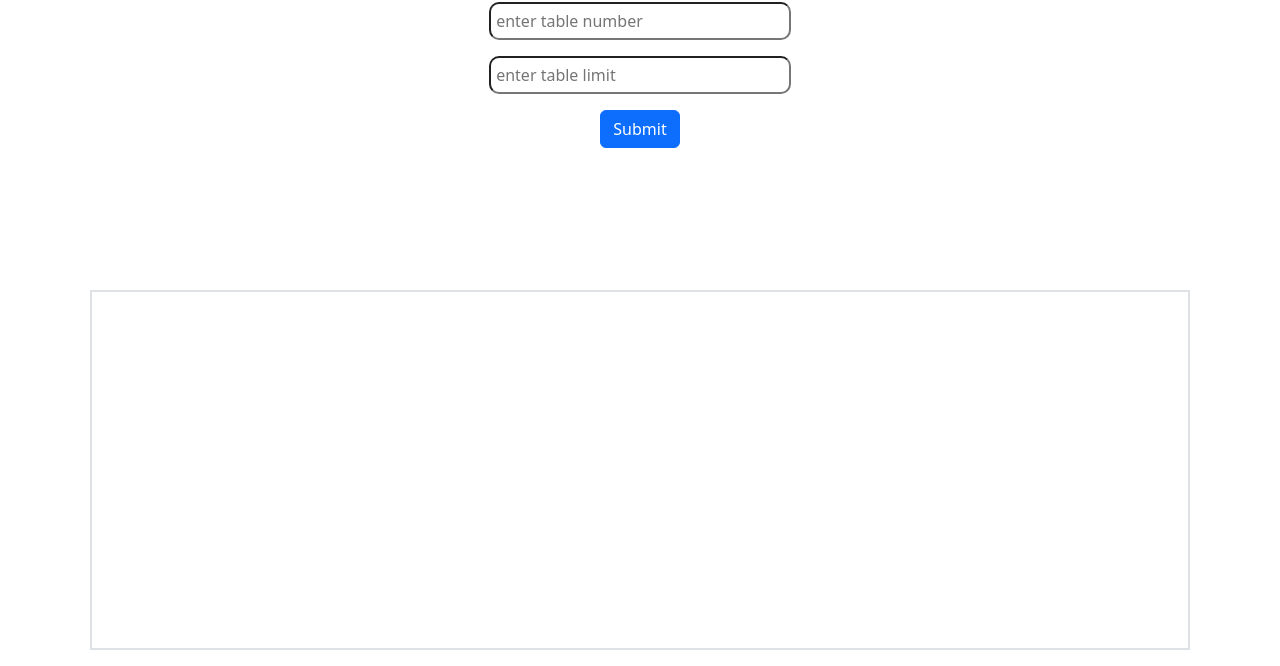
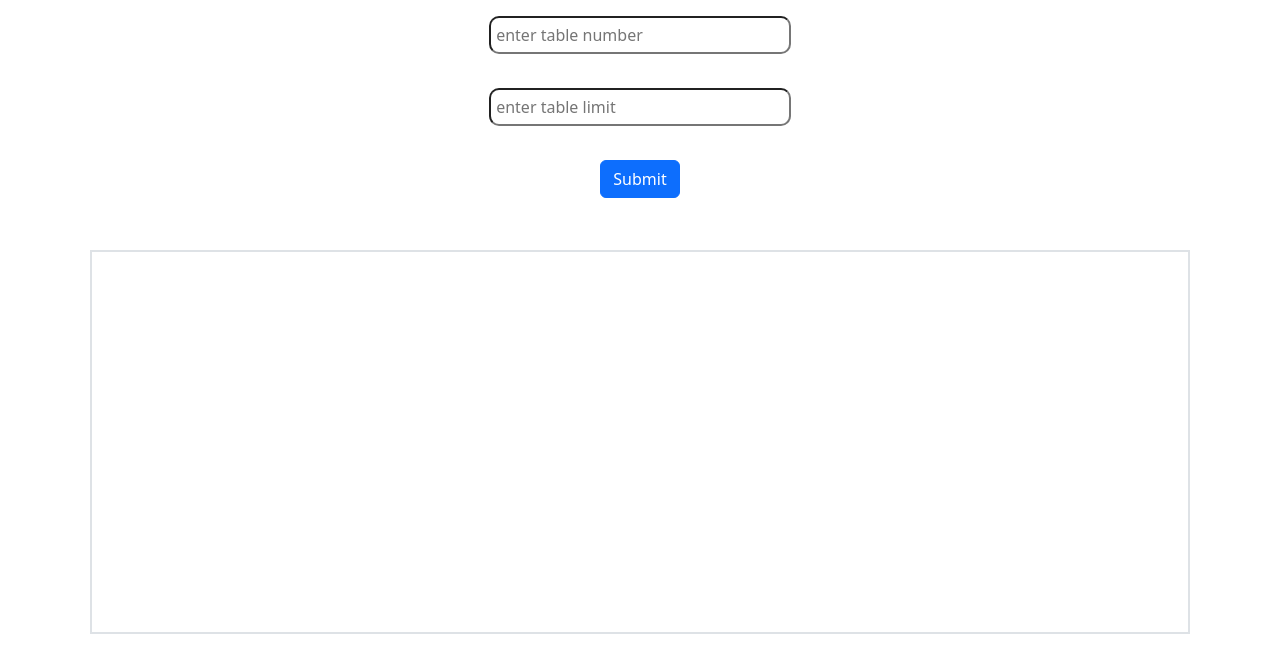
Before and after one commit to Umarmajeed711/Table-Generator-2, a plain HTML site: page index.html in a window 1280 px wide. Shown: the part 134-800 px from the top of the page. Drawn offline with nearby package versions, Linux system fonts and the light colour scheme.

Commit message:
Table generator

```diff
--- a/index.html
+++ b/index.html
@@ -23,15 +23,15 @@
 </head>
 <body>
     <div class="container mt-3  d-flex justify-content-around flex-wrap flex-column ">
-        <div class="d-flex justify-content-center flex-wrap" style="height: 50vh;">
-            <div class="d-flex flex-column justify-content-around align-content-center" style="height: 50%;">
+        <div class="d-flex justify-content-center flex-wrap" style="height: 40vh;">
+            <div class="d-flex flex-column justify-content-around align-content-center" >
             <h1 class="mt-5">Table Generator</h1>
             <input type="number" id="input1" placeholder="enter table number" required class="focus mt-3"></p>
             <input type="number" id="input2" placeholder="enter table limit" required class="focus"></p>
             <span class="d-flex justify-content-center"><input type="submit" class="btn btn-primary " onclick="submit()"></span>
         </div>
         </div>
-        <div id="table" class="border border-2 d-flex justify-content-center flex-wrap m-2 p-1" style="height: 45vh;overflow:auto; text-align: center;">
+        <div id="table" class="border border-2 d-flex justify-content-center flex-wrap mt-5 m-2 p-1" style="height: 48vh;overflow:auto; text-align: center;">
 
         </div>
 
```
